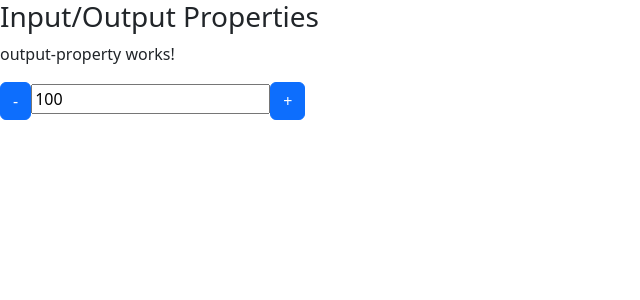
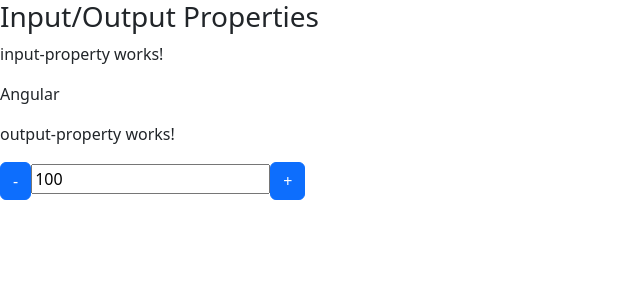
Before and after one commit to devFabioMats/formacao-angular, an Angular app in the folder data-binding/: page / in a window 1280 px wide. Shown: the top 300 px of the page, without its empty margins (0-640 px from the left). Built offline with nearby package versions, Linux system fonts and the light colour scheme.

Commit message:
corrigindo imputy property

```diff
--- a/data-binding/src/app/data-binding/data-binding.component.html
+++ b/data-binding/src/app/data-binding/data-binding.component.html
@@ -103,13 +103,14 @@
 -->
 
 <section class="input-output-properties">
+  <article>
+    <h3>Input/Output Properties</h3>
 
-    <article>
-        <h3>Input/Output Properties</h3>
+    <app-curso [nome]="nomeDoCurso"></app-curso>
 
-        <!-- <app-curso [nome]="nomeDoCurso"></app-curso> -->
-
-        <contador [valor]="valorInicial" (mudouValor)="onMudouValor($event)"></contador>
-    </article>
-
+    <contador
+      [valor]="valorInicial"
+      (mudouValor)="onMudouValor($event)"
+    ></contador>
+  </article>
 </section>
--- a/data-binding/src/app/input-property/input-property.component.html
+++ b/data-binding/src/app/input-property/input-property.component.html
@@ -1,2 +1,2 @@
 <p>input-property works!</p>
-<!-- <p>{{ nome }}</p> -->
+<p>{{ nome }}</p>
--- a/data-binding/src/app/input-property/input-property.component.ts
+++ b/data-binding/src/app/input-property/input-property.component.ts
@@ -1,20 +1,16 @@
-import { Component, OnInit, Input } from '@angular/core';
+import { Component, Input } from '@angular/core';
 
 @Component({
   selector: 'app-curso',
   standalone: false,
 
   templateUrl: './input-property.component.html',
-  styleUrl: './input-property.component.css'
+  styleUrl: './input-property.component.css',
 
-  //inputs: ['nomeCurso:nome']
+  // inputs: ['nomeCurso:nome']
 })
-export class InputPropertyComponent implements OnInit {
+export class InputPropertyComponent {
+  @Input('nome') nome: string = '';
 
-  // @Input('nome')
-  // nomeCurso: string = '';
 
-  constructor() {}
-
-  ngOnInit() {}
 }
```
